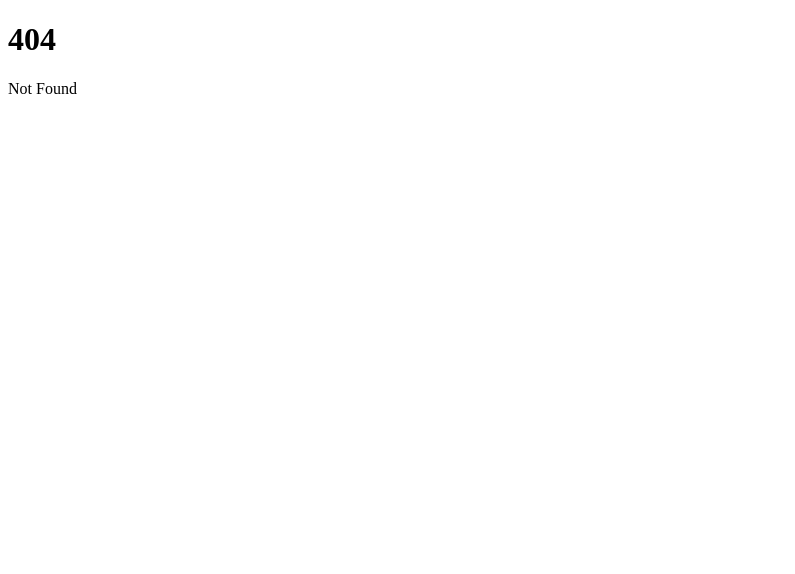
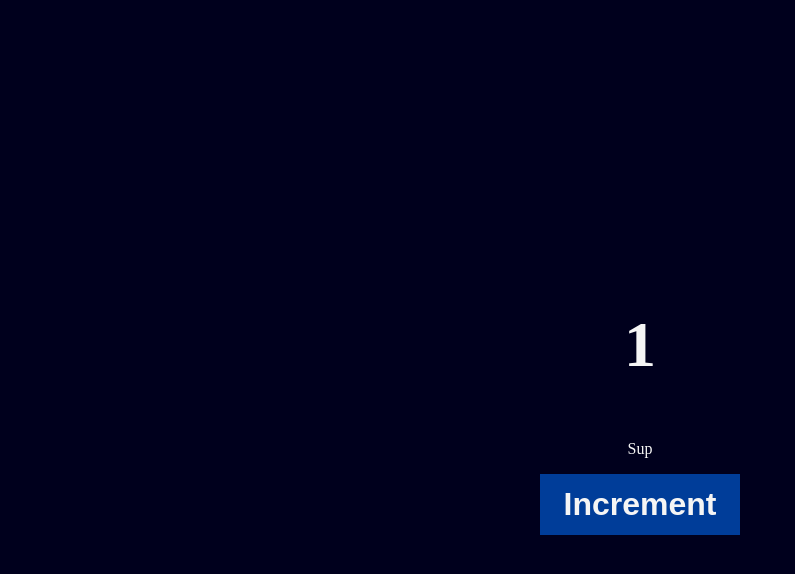
Before and after one commit to YahyaNashar22/svelte-tutorial, a SvelteKit app: page /life-cycle in a window 1280 px wide. Before the commit this address had no page. Shown: the top 574 px of the page, without its empty margins (0-795 px from the left). Built offline with nearby package versions, Linux system fonts and the light colour scheme.

Commit message:
life cycle

```diff
--- a/src/routes/+layout.svelte
+++ b/src/routes/+layout.svelte
@@ -9,3 +9,16 @@
 </svelte:head>
 
 {@render children()}
+
+<style>
+	:global(*),
+	:global(*::before),
+	:global(*::after) {
+		box-sizing: border-box;
+	}
+
+	:global(body) {
+		margin: 0;
+		padding: 0;
+	}
+</style>
--- /dev/null
+++ b/src/routes/life-cycle/+layout.svelte
@@ -0,0 +1,9 @@
+<script>
+	let { children } = $props();
+</script>
+
+<svelte:head>
+	<title>Life Cycle</title>
+</svelte:head>
+
+{@render children()}
--- /dev/null
+++ b/src/routes/life-cycle/+page.svelte
@@ -0,0 +1,100 @@
+<script lang="ts">
+	let counter = $state(1);
+	const messages = ['Hi', 'Hello', 'Yo', 'Sup', 'Welcome'];
+
+	const randomMessage = $derived.by(() => {
+		// reruns only when counter changes
+		counter;
+		const i = Math.floor(Math.random() * messages.length);
+		return `${messages[i]}`;
+	});
+
+	function increment() {
+		counter++;
+	}
+
+	function reset(event: KeyboardEvent) {
+		if (event.key === 'r') {
+			counter = 0;
+		}
+	}
+
+	$effect(() => {
+		console.log('on mounted');
+
+		return () => {
+			// when unmounted ~ destroyed
+			// before effect re-runs
+			console.log('on unmounted');
+		};
+	});
+
+	$effect(() => {
+		console.log('formState', counter);
+
+		return () => {
+			console.log('Before rerun', counter);
+		};
+	});
+</script>
+
+<svelte:window on:keydown={reset} />
+
+<main>
+	<div>
+		<h1>{counter}</h1>
+		<p>{randomMessage}</p>
+		<button onclick={increment}>increment</button>
+	</div>
+</main>
+
+<style>
+	main {
+		background-color: rgb(0, 0, 29);
+		height: 100vh;
+		width: 100vw;
+		overflow: hidden;
+		display: flex;
+		align-items: center;
+		justify-content: center;
+	}
+
+	div {
+		display: flex;
+		flex-direction: column;
+		align-items: center;
+		justify-content: center;
+	}
+
+	h1 {
+		color: whitesmoke;
+		font-size: 4rem;
+	}
+
+	p {
+		color: whitesmoke;
+		font-size: 1rem;
+	}
+
+	button {
+		color: whitesmoke;
+		padding: 12px 24px;
+		font-size: 2rem;
+		font-weight: bold;
+		text-transform: capitalize;
+		transition: 0.3s ease-in-out;
+		background-color: rgb(0, 61, 153);
+		outline: none;
+		border: none;
+	}
+
+	button:hover {
+		transform: translateY(-12px);
+		box-shadow: -4px 8px rgb(0, 23, 155);
+	}
+
+	button:active {
+		transform: translateY(12px);
+		box-shadow: 0px 0px;
+	}
+</style>
```
